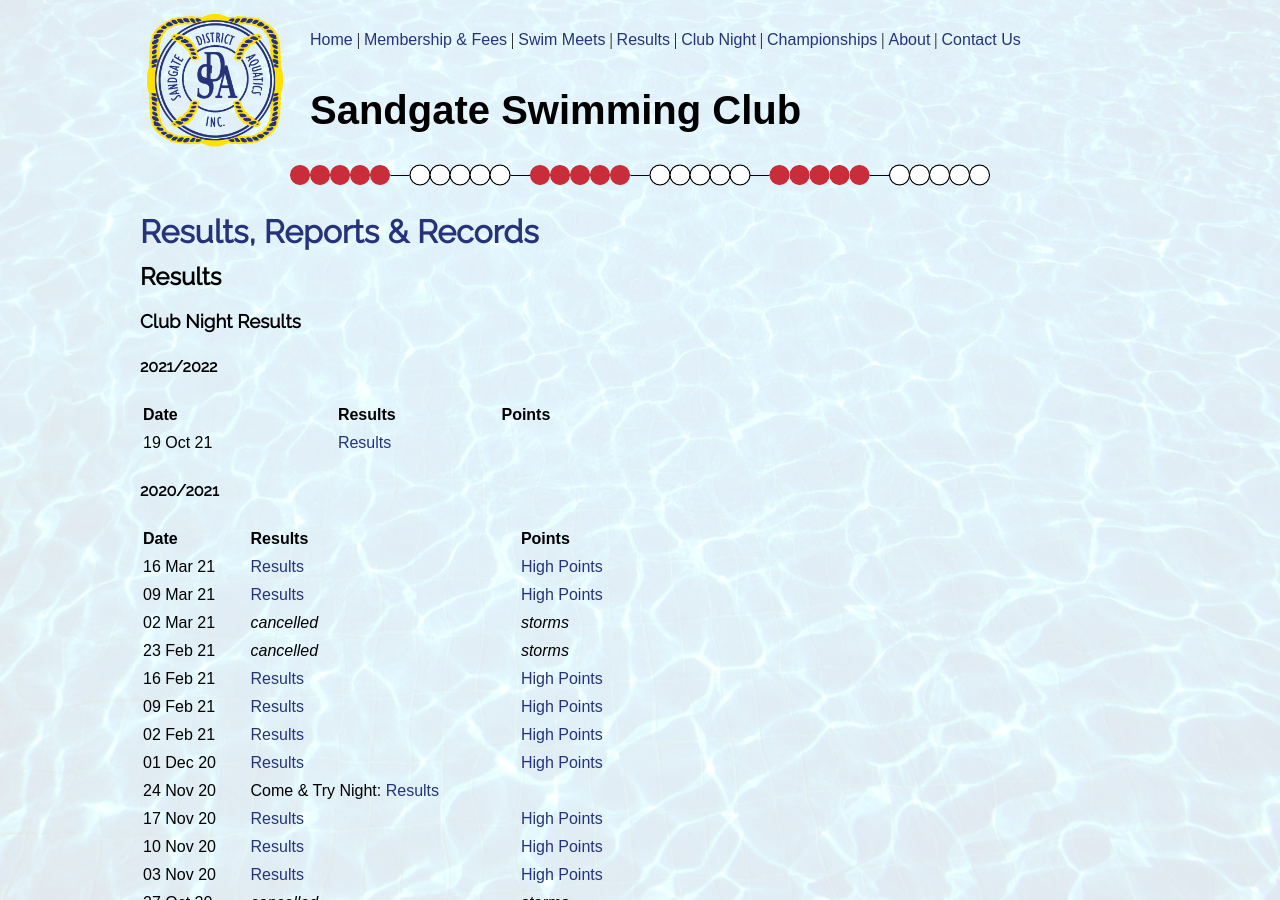
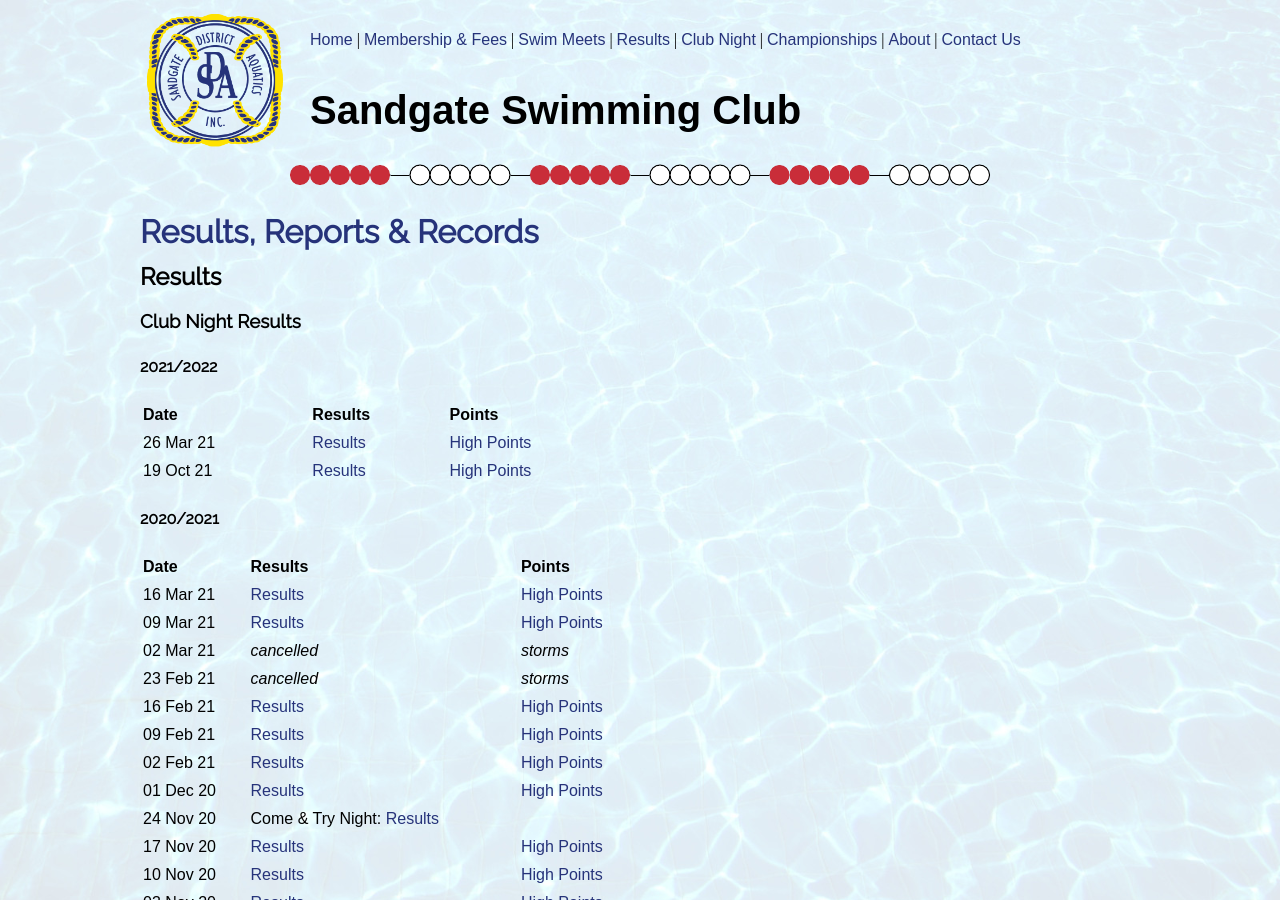
Before and after one commit to sandswim/website, a Jekyll site: the page built from pages/results.md, in a window 1280 px wide and 900 px high. Built offline with Jekyll 4.4.1, drawn with Linux system fonts in a browser that asks for light colours.

Commit message:
results 2021-10-26

```diff
--- a/pages/results.md
+++ b/pages/results.md
@@ -11,7 +11,8 @@ permalink: /results
 
 **Date** | **Results** | **Points**
 --- | --- | ---
-19 Oct 21 | [Results](files/results/ClubNight-2021-10-19.pdf) | &nbsp;
+26 Mar 21 | [Results](files/results/ClubNight-2021-10-26.pdf) | [High Points](files/results/HighPoints-2021-10-26.pdf)
+19 Oct 21 | [Results](files/results/ClubNight-2021-10-19.pdf) | [High Points](files/results/HighPoints-2021-10-19.pdf)
 
 #### 2020/2021
 
```
Also changed, not shown: 3 other files.
